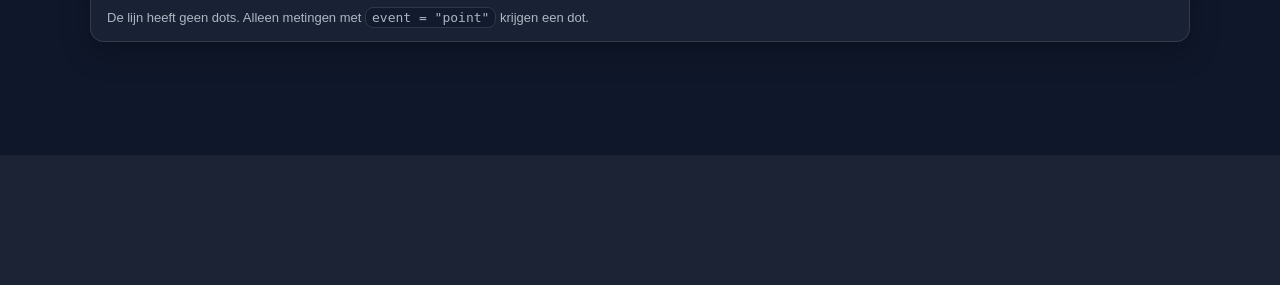
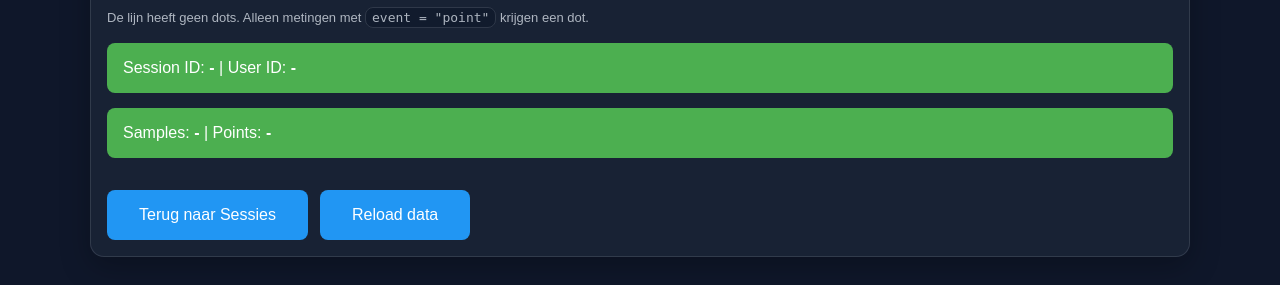
Before and after one commit to CruZxPog/Integratieproject-Pancake-Science, a Flask app: page /session_detail.html in a window 1280 px wide. Shown: the part 645-930 px from the top of the page. Before the commit the page ends 800 px from the top, so only its background shows below. Run offline with Flask 3, Linux system fonts and the light colour scheme.

Commit message:
Add sessions.html style blocks and UI sync to session detail
Introduces 'sessions.html' inspired list blocks and action buttons to session_detail.html for improved UI consistency. Adds mirrored UI elements and synchronizes their content with existing session/user/sample/point data, including reload functionality for both sets of controls.

```diff
--- a/project/python/templates/session_detail.html
+++ b/project/python/templates/session_detail.html
@@ -6,6 +6,9 @@
     <title>Session detail</title>
 
     <style>
+      /* =========================
+         Base (bestaande stijl)
+      ========================== */
       body {
         font-family: Arial, Helvetica, sans-serif;
         margin: 0;
@@ -48,9 +51,11 @@
         padding: 10px 12px;
         border-radius: 10px;
         cursor: pointer;
+        transition: transform 0.2s, background 0.2s;
       }
       button:hover {
         background: rgba(2, 132, 199, 0.28);
+        transform: translateY(-2px);
       }
       a {
         color: #93c5fd;
@@ -108,6 +113,52 @@
         padding: 2px 6px;
         border-radius: 8px;
       }
+
+      /* =========================
+         Styling overgenomen uit sessions.html
+         (program/session "cards" + action button)
+      ========================== */
+      .list {
+        display: flex;
+        flex-direction: column;
+        gap: 15px;
+        margin-top: 14px;
+      }
+      .list-item {
+        padding: 1rem;
+        border-radius: 8px;
+        background: #4CAF50;
+        color: white;
+        font-size: 1rem;
+        cursor: default;
+        transition: transform 0.2s;
+      }
+      .list-item:hover {
+        transform: translateY(-3px);
+      }
+
+      .action-button {
+        margin-top: 18px;
+        padding: 1rem 2rem;
+        border: none;
+        border-radius: 8px;
+        background: #2196F3;
+        color: white;
+        cursor: pointer;
+        font-size: 1rem;
+        transition: transform 0.2s;
+      }
+      .action-button:hover {
+        transform: translateY(-3px);
+      }
+
+      /* kleine compat: action-button op donkere achtergrond */
+      .actions-row {
+        display: flex;
+        gap: 12px;
+        flex-wrap: wrap;
+        margin-top: 14px;
+      }
     </style>
 
     <script src="https://cdn.jsdelivr.net/npm/chart.js@4.4.1/dist/chart.umd.min.js"></script>
@@ -145,6 +196,25 @@
         <div class="hint">
           De lijn heeft geen dots. Alleen metingen met <code>event = "point"</code> krijgen een dot.
         </div>
+
+        <!-- extra: "sessions.html" look & feel blok -->
+        <div class="list" style="margin-top: 18px;">
+          <div class="list-item">
+            Session ID: <b id="uiSessionId2">-</b> | User ID: <b id="uiUserId2">-</b>
+          </div>
+          <div class="list-item">
+            Samples: <b id="uiSamples2">-</b> | Points: <b id="uiPoints2">-</b>
+          </div>
+        </div>
+
+        <div class="actions-row">
+          <button class="action-button" type="button" onclick="window.location.href='session.html'">
+            Terug naar Sessies
+          </button>
+          <button class="action-button" type="button" id="btnReload2">
+            Reload data
+          </button>
+        </div>
       </div>
     </main>
 
@@ -156,6 +226,13 @@
       const uiUserId = document.getElementById("uiUserId");
       const uiSamples = document.getElementById("uiSamples");
       const uiPoints = document.getElementById("uiPoints");
+
+      // mirrors in the green list items
+      const uiSessionId2 = document.getElementById("uiSessionId2");
+      const uiUserId2 = document.getElementById("uiUserId2");
+      const uiSamples2 = document.getElementById("uiSamples2");
+      const uiPoints2 = document.getElementById("uiPoints2");
+      const btnReload2 = document.getElementById("btnReload2");
 
       let chart = null;
 
@@ -171,7 +248,6 @@
       }
 
       function getUserId() {
-        // priority: URL ?user_id=..., else localStorage user_id
         const fromUrl = getParamInt("user_id");
         if (fromUrl > 0) return fromUrl;
 
@@ -183,29 +259,33 @@
       }
 
       function getSessionId() {
-        // expects session_id in query string: session_detail.html?session_id=123
         return getParamInt("session_id");
       }
 
       function normalizeRow(row) {
-        // Adapt to whatever your DB returns
-        // We try common fields: ts/timestamp/created_at and temp/temperature and event
         const ts = row.ts ?? row.timestamp ?? row.time ?? row.created_at ?? row.createdAt ?? "";
         const temp = row.temperature ?? row.temp ?? row.value ?? null;
         const ev = row.event ?? "";
         return { ts, temp, ev };
       }
 
+      function syncUiMirrors() {
+        uiSessionId2.textContent = uiSessionId.textContent;
+        uiUserId2.textContent = uiUserId.textContent;
+        uiSamples2.textContent = uiSamples.textContent;
+        uiPoints2.textContent = uiPoints.textContent;
+      }
+
       function buildChart(rows) {
         const labels = rows.map(r => String(r.ts));
         const temps = rows.map(r => r.temp);
 
-        // Only show dots where event === "point"
         const pointDots = rows.map(r => (r.ev === "point" ? r.temp : null));
         const pointCount = rows.reduce((acc, r) => acc + (r.ev === "point" ? 1 : 0), 0);
 
         uiSamples.textContent = String(rows.length);
         uiPoints.textContent = String(pointCount);
+        syncUiMirrors();
 
         const ctx = document.getElementById("tempChart").getContext("2d");
         if (chart) chart.destroy();
@@ -264,6 +344,7 @@
 
         uiSessionId.textContent = sessionId > 0 ? String(sessionId) : "-";
         uiUserId.textContent = userId > 0 ? String(userId) : "-";
+        syncUiMirrors();
 
         if (sessionId <= 0) {
           setStatus('Missing session_id. Use session_detail.html?session_id=123 (and optionally &user_id=1)');
@@ -291,6 +372,7 @@
             setStatus("No data to show.");
             uiSamples.textContent = "0";
             uiPoints.textContent = "0";
+            syncUiMirrors();
             if (chart) chart.destroy();
             chart = null;
             return;
@@ -305,6 +387,7 @@
       }
 
       btnReload.addEventListener("click", loadData);
+      btnReload2.addEventListener("click", loadData);
       loadData();
     </script>
   </body>
```
